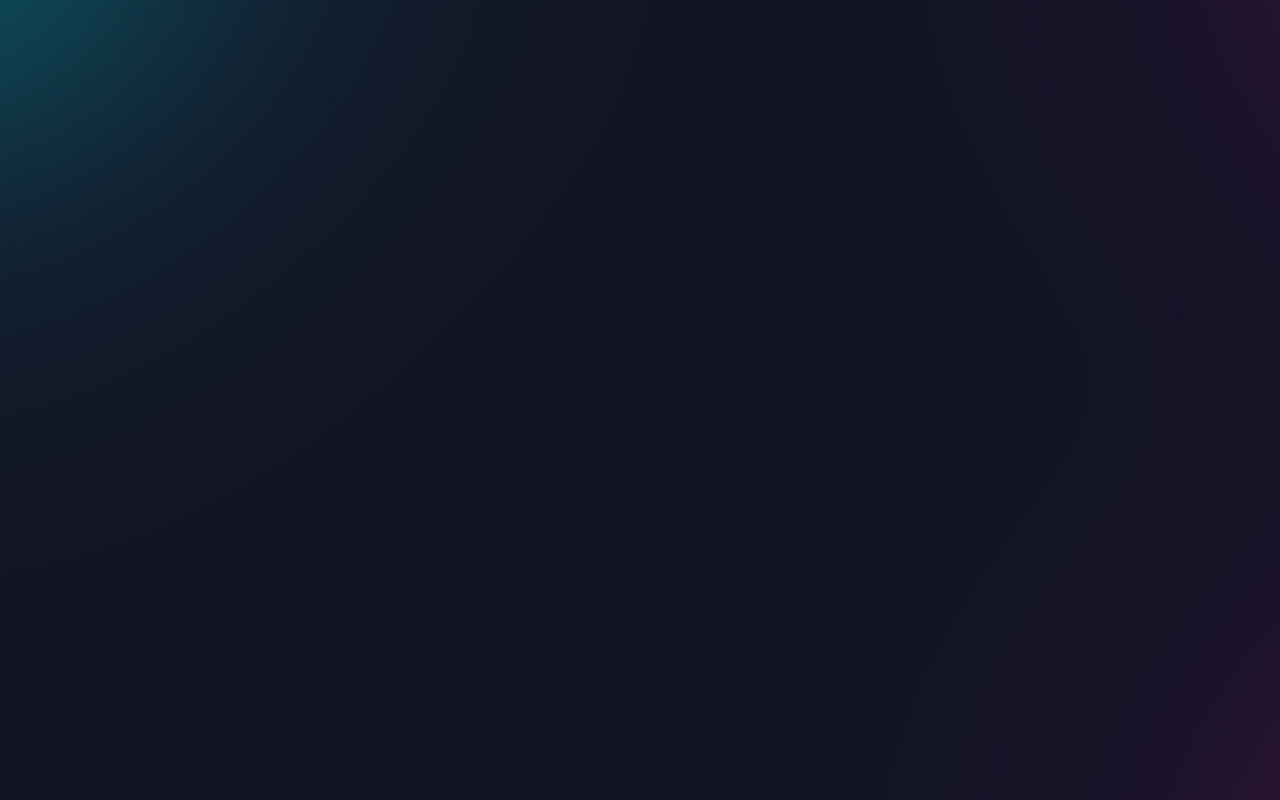
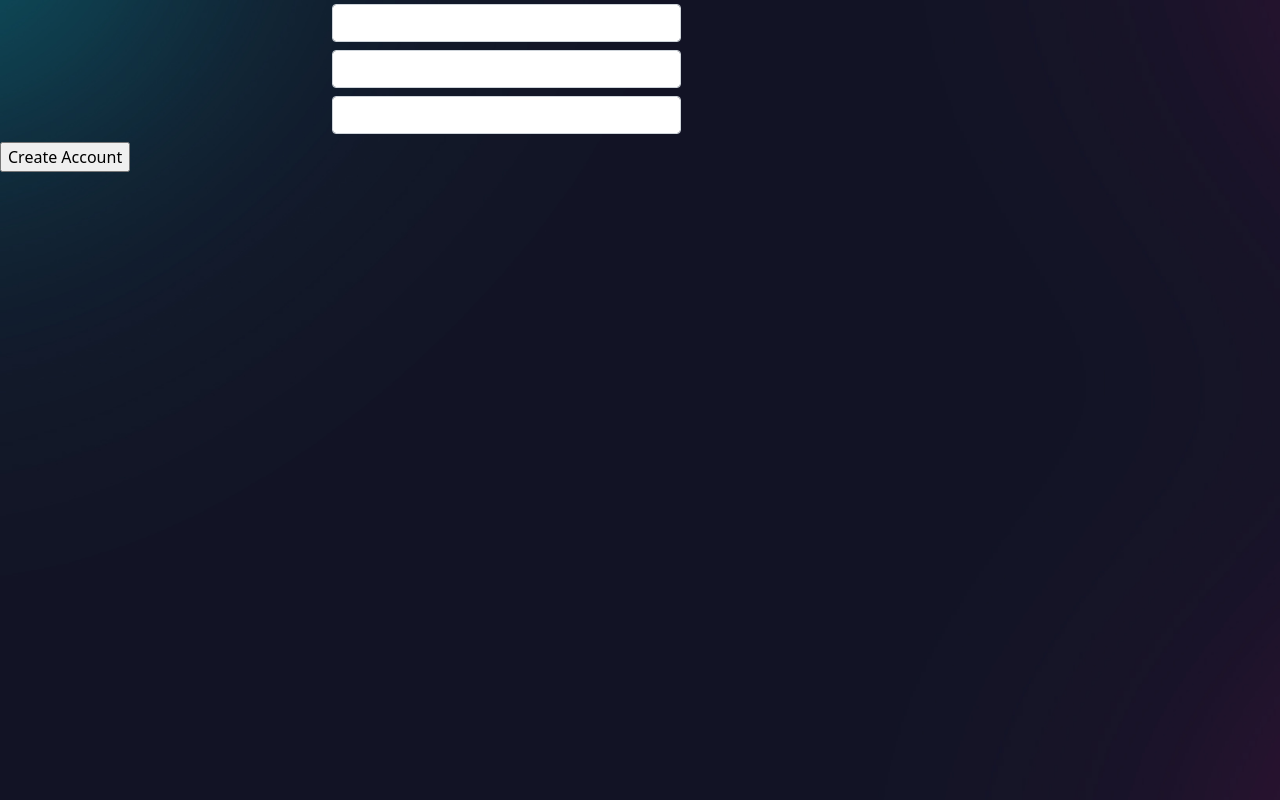
Before and after one commit to shubhamsd878/SocialMedia, a React (Create React App) app: page /signup in a window 1280 px wide. Before the commit this address had no page. Built offline with nearby package versions, Linux system fonts and the light colour scheme.

Commit message:
just don't know what is this

```diff
--- a/public/index.html
+++ b/public/index.html
@@ -12,7 +12,7 @@
     <link rel="apple-touch-icon" href="%PUBLIC_URL%/logo192.png" />
 
     <link rel="manifest" href="%PUBLIC_URL%/manifest.json" />
-
+   <link rel="stylesheet" href="	https://cdn.jsdelivr.net/npm/bootstrap@5.2.1/dist/css/bootstrap.min.css">
 
     <!-- mostserrat -->
     <link href="https://fonts.googleapis.com/css2?family=Montserrat:wght@600&family=Open+Sans:wght@300;400&display=swap" rel="stylesheet">
@@ -37,6 +37,6 @@
   <body>
     <noscript>You need to enable JavaScript to run this app.</noscript>
     <div id="root"></div>
-
+    <script src="https://cdn.jsdelivr.net/npm/bootstrap@5.2.1/dist/js/bootstrap.bundle.min.js" integrity="sha384-u1OknCvxWvY5kfmNBILK2hRnQC3Pr17a+RTT6rIHI7NnikvbZlHgTPOOmMi466C8" crossorigin="anonymous"></script>
   </body>
 </html>
--- a/src/App.js
+++ b/src/App.js
@@ -1,4 +1,5 @@
 import View from "./component/View";
+import Signup from "./component/authentication/Signup";
 import { BrowserRouter, Routes, Route } from "react-router-dom";
 import './App.css'
 function App() {
@@ -11,6 +12,11 @@ function App() {
           <View/>
         </>}
         />
+      <Route path="/signup" element={
+        <>
+       <Signup/>
+        </>}
+        />
     </Routes>
   </BrowserRouter>
   </div>
--- /dev/null
+++ b/src/component/authentication/Signup.js
@@ -0,0 +1,27 @@
+import React from 'react'
+
+export default function signup() {
+  return (
+    <>
+     <form>
+
+  <div class="mb-1 row mx-auto w-50 ">
+    <div className="col-sm-7 my-1 ">
+      <input type="text" class="form-control" id="inputPassword"/>
+    </div>
+    <div className="col-sm-7 my-1 ">
+      <input type="text" class="form-control" id="inputPassword"/>
+    </div>
+    <div className="col-sm-7 my-1 ">
+      <input type="password" class="form-control" id="inputPassword"/>
+    </div>
+  </div>
+  <div className='col-sm-7 my-1'>
+  <input type="submit" value="Create Account" />
+  </div>
+     </form>
+
+    </>
+
+  )
+}
```
Also changed, not shown: 1 other file (tests, documents, lock files or other folders).
